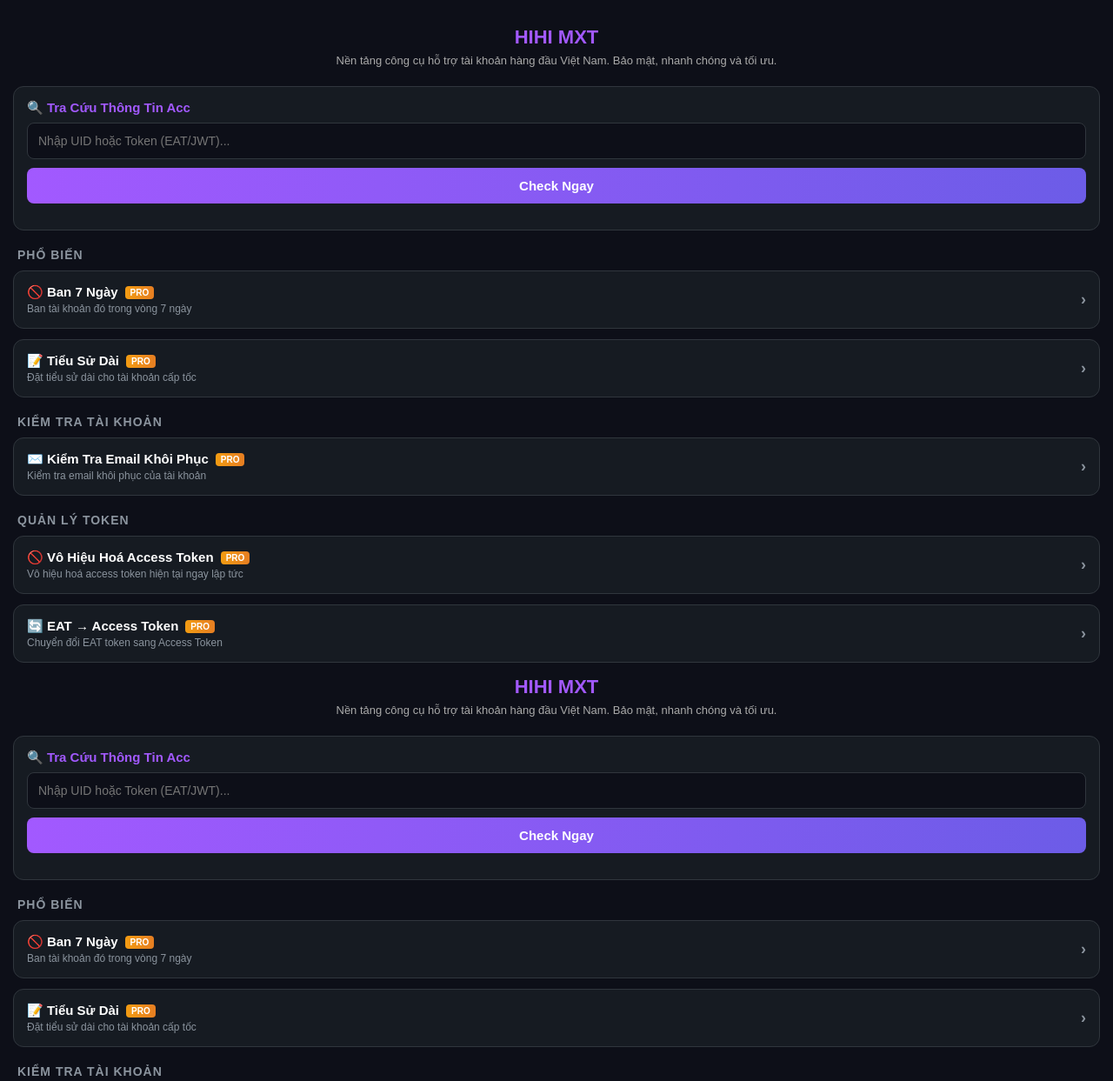
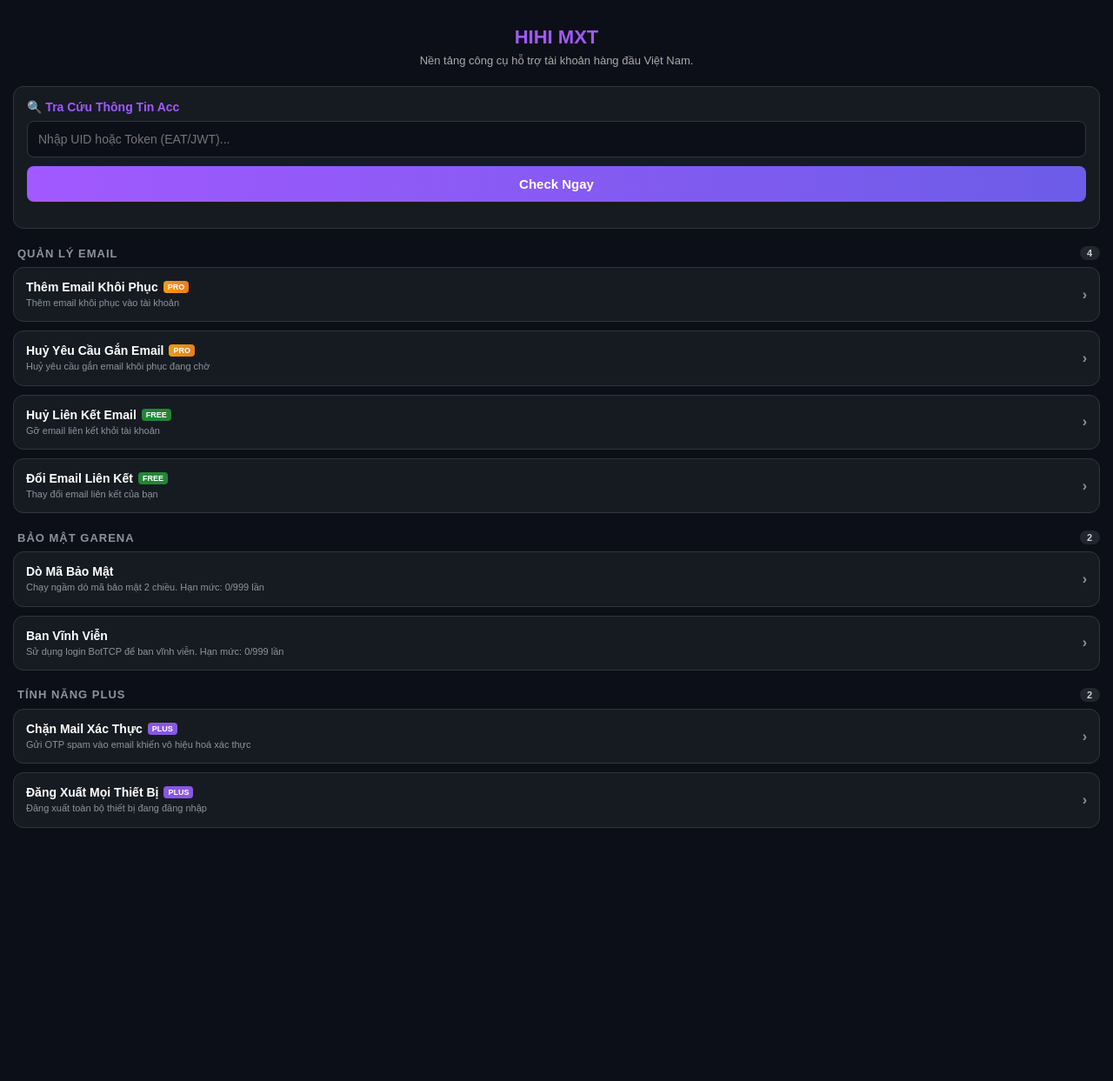
Before and after one commit to nguyenhaophong123456-ops/Checkmxt-website, a plain HTML site: page index.html in a window 1280 px wide. Shown: the top 1243 px of the page at 87% size. After the commit the page ends 1012 px from the top, so only its background shows below. Drawn offline with Linux system fonts and the light colour scheme.

Commit message:
Update index.html

```diff
--- a/index.html
+++ b/index.html
@@ -10,167 +10,104 @@
         .title { font-size: 22px; font-weight: bold; color: #a259ff; margin: 15px 0 5px 0; }
         .desc { font-size: 13px; color: #aaa; margin-bottom: 20px; line-height: 1.4; padding: 0 5px; }
 
-        .section-title { font-size: 14px; font-weight: bold; color: #8b949e; text-align: left; margin: 20px 0 10px 5px; text-transform: uppercase; letter-spacing: 1px; }
+        .section-title { font-size: 13px; font-weight: bold; color: #8b949e; text-align: left; margin: 20px 0 8px 5px; text-transform: uppercase; letter-spacing: 1px; display: flex; justify-content: space-between; align-items: center; }
+        .section-title span { font-size: 11px; background: #21262d; padding: 2px 8px; border-radius: 10px; color: #c9d1d9; }
 
-        .card { background: #161b22; border: 1px solid #30363d; border-radius: 12px; padding: 15px; margin-bottom: 12px; text-align: left; display: flex; align-items: center; justify-content: space-between; }
+        .card { background: #161b22; border: 1px solid #30363d; border-radius: 12px; padding: 14px; margin-bottom: 10px; text-align: left; display: flex; align-items: center; justify-content: space-between; }
         .card-info { flex: 1; }
-        .card-title { font-size: 15px; font-weight: bold; color: #fff; margin-bottom: 3px; display: flex; align-items: center; gap: 8px; }
-        .card-desc { font-size: 12px; color: #8b949e; }
+        .card-title { font-size: 14px; font-weight: bold; color: #fff; margin-bottom: 3px; display: flex; align-items: center; gap: 6px; }
+        .card-desc { font-size: 11px; color: #8b949e; line-height: 1.3; }
 
-        .badge-pro { background: linear-gradient(90deg, #f39c12, #e67e22); color: #fff; font-size: 10px; padding: 2px 6px; border-radius: 4px; font-weight: bold; }
+        .badge-pro { background: linear-gradient(90deg, #f39c12, #e67e22); color: #fff; font-size: 9px; padding: 2px 5px; border-radius: 4px; font-weight: bold; }
+        .badge-free { background: #238636; color: #fff; font-size: 9px; padding: 2px 5px; border-radius: 4px; font-weight: bold; }
+        .badge-plus { background: #8957e5; color: #fff; font-size: 9px; padding: 2px 5px; border-radius: 4px; font-weight: bold; }
 
         .input-box { width: 100%; padding: 12px; background: #0d0f18; border: 1px solid #30363d; border-radius: 8px; color: #fff; margin-bottom: 10px; font-size: 14px; }
         .btn-check { display: block; width: 100%; padding: 12px; background: linear-gradient(90deg, #a259ff, #6c5ce7); color: #fff; border: none; border-radius: 8px; font-weight: bold; font-size: 15px; cursor: pointer; margin-bottom: 15px; }
-
-        .arrow { color: #8b949e; font-size: 18px; font-weight: bold; }
+        .arrow { color: #8b949e; font-size: 16px; font-weight: bold; padding-left: 8px; }
     </style>
 </head>
 <body>
 
     <div class="title">HIHI MXT</div>
-    <div class="desc">Nền tảng công cụ hỗ trợ tài khoản hàng đầu Việt Nam. Bảo mật, nhanh chóng và tối ưu.</div>
+    <div class="desc">Nền tảng công cụ hỗ trợ tài khoản hàng đầu Việt Nam.</div>
 
     <!-- Ô tra cứu chính -->
     <div style="background: #161b22; border: 1px solid #30363d; border-radius: 12px; padding: 15px; margin-bottom: 20px; text-align: left;">
-        <div style="font-size: 15px; font-weight: bold; color: #a259ff; margin-bottom: 8px;">🔍 Tra Cứu Thông Tin Acc</div>
+        <div style="font-size: 14px; font-weight: bold; color: #a259ff; margin-bottom: 8px;">🔍 Tra Cứu Thông Tin Acc</div>
         <input type="text" class="input-box" placeholder="Nhập UID hoặc Token (EAT/JWT)...">
         <button class="btn-check">Check Ngay</button>
     </div>
 
-    <!-- Nhóm phổ biến -->
-    <div class="section-title">Phổ Biến</div>
+    <!-- QUẢN LÝ EMAIL -->
+    <div class="section-title">Quản Lý Email <span>4</span></div>
 
     <div class="card">
         <div class="card-info">
-            <div class="card-title">🚫 Ban 7 Ngày <span class="badge-pro">PRO</span></div>
-            <div class="card-desc">Ban tài khoản đó trong vòng 7 ngày</div>
+            <div class="card-title">Thêm Email Khôi Phục <span class="badge-pro">PRO</span></div>
+            <div class="card-desc">Thêm email khôi phục vào tài khoản</div>
         </div>
         <div class="arrow">›</div>
     </div>
 
     <div class="card">
         <div class="card-info">
-            <div class="card-title">📝 Tiểu Sử Dài <span class="badge-pro">PRO</span></div>
-            <div class="card-desc">Đặt tiểu sử dài cho tài khoản cấp tốc</div>
-        </div>
-        <div class="arrow">›</div>
-    </div>
-
-    <!-- Nhóm kiểm tra -->
-    <div class="section-title">Kiểm Tra Tài Khoản</div>
-
-    <div class="card">
-        <div class="card-info">
-            <div class="card-title">✉️ Kiểm Tra Email Khôi Phục <span class="badge-pro">PRO</span></div>
-            <div class="card-desc">Kiểm tra email khôi phục của tài khoản</div>
-        </div>
-        <div class="arrow">›</div>
-    </div>
-
-    <!-- Nhóm quản lý token -->
-    <div class="section-title">Quản Lý Token</div>
-
-    <div class="card">
-        <div class="card-info">
-            <div class="card-title">🚫 Vô Hiệu Hoá Access Token <span class="badge-pro">PRO</span></div>
-            <div class="card-desc">Vô hiệu hoá access token hiện tại ngay lập tức</div>
+            <div class="card-title">Huỷ Yêu Cầu Gắn Email <span class="badge-pro">PRO</span></div>
+            <div class="card-desc">Huỷ yêu cầu gắn email khôi phục đang chờ</div>
         </div>
         <div class="arrow">›</div>
     </div>
 
     <div class="card">
         <div class="card-info">
-            <div class="card-title">🔄 EAT → Access Token <span class="badge-pro">PRO</span></div>
-            <div class="card-desc">Chuyển đổi EAT token sang Access Token</div>
-        </div>
-        <div class="arrow">›</div>
-    </div>
-
-</body>
-</html><!DOCTYPE html>
-<html lang="vi">
-<head>
-    <meta charset="UTF-8">
-    <meta name="viewport" content="width=device-width, initial-scale=1.0">
-    <title>HIHI MXT - Nền Tảng Công Cụ</title>
-    <style>
-        * { box-sizing: border-box; margin: 0; padding: 0; font-family: sans-serif; }
-        body { background-color: #0d0f18; color: #fff; padding: 15px; padding-bottom: 50px; text-align: center; }
-        .title { font-size: 22px; font-weight: bold; color: #a259ff; margin: 15px 0 5px 0; }
-        .desc { font-size: 13px; color: #aaa; margin-bottom: 20px; line-height: 1.4; padding: 0 5px; }
-
-        .section-title { font-size: 14px; font-weight: bold; color: #8b949e; text-align: left; margin: 20px 0 10px 5px; text-transform: uppercase; letter-spacing: 1px; }
-
-        .card { background: #161b22; border: 1px solid #30363d; border-radius: 12px; padding: 15px; margin-bottom: 12px; text-align: left; display: flex; align-items: center; justify-content: space-between; }
-        .card-info { flex: 1; }
-        .card-title { font-size: 15px; font-weight: bold; color: #fff; margin-bottom: 3px; display: flex; align-items: center; gap: 8px; }
-        .card-desc { font-size: 12px; color: #8b949e; }
-
-        .badge-pro { background: linear-gradient(90deg, #f39c12, #e67e22); color: #fff; font-size: 10px; padding: 2px 6px; border-radius: 4px; font-weight: bold; }
-
-        .input-box { width: 100%; padding: 12px; background: #0d0f18; border: 1px solid #30363d; border-radius: 8px; color: #fff; margin-bottom: 10px; font-size: 14px; }
-        .btn-check { display: block; width: 100%; padding: 12px; background: linear-gradient(90deg, #a259ff, #6c5ce7); color: #fff; border: none; border-radius: 8px; font-weight: bold; font-size: 15px; cursor: pointer; margin-bottom: 15px; }
-
-        .arrow { color: #8b949e; font-size: 18px; font-weight: bold; }
-    </style>
-</head>
-<body>
-
-    <div class="title">HIHI MXT</div>
-    <div class="desc">Nền tảng công cụ hỗ trợ tài khoản hàng đầu Việt Nam. Bảo mật, nhanh chóng và tối ưu.</div>
-
-    <!-- Ô tra cứu chính -->
-    <div style="background: #161b22; border: 1px solid #30363d; border-radius: 12px; padding: 15px; margin-bottom: 20px; text-align: left;">
-        <div style="font-size: 15px; font-weight: bold; color: #a259ff; margin-bottom: 8px;">🔍 Tra Cứu Thông Tin Acc</div>
-        <input type="text" class="input-box" placeholder="Nhập UID hoặc Token (EAT/JWT)...">
-        <button class="btn-check">Check Ngay</button>
-    </div>
-
-    <!-- Nhóm phổ biến -->
-    <div class="section-title">Phổ Biến</div>
-
-    <div class="card">
-        <div class="card-info">
-            <div class="card-title">🚫 Ban 7 Ngày <span class="badge-pro">PRO</span></div>
-            <div class="card-desc">Ban tài khoản đó trong vòng 7 ngày</div>
+            <div class="card-title">Huỷ Liên Kết Email <span class="badge-free">FREE</span></div>
+            <div class="card-desc">Gỡ email liên kết khỏi tài khoản</div>
         </div>
         <div class="arrow">›</div>
     </div>
 
     <div class="card">
         <div class="card-info">
-            <div class="card-title">📝 Tiểu Sử Dài <span class="badge-pro">PRO</span></div>
-            <div class="card-desc">Đặt tiểu sử dài cho tài khoản cấp tốc</div>
+            <div class="card-title">Đổi Email Liên Kết <span class="badge-free">FREE</span></div>
+            <div class="card-desc">Thay đổi email liên kết của bạn</div>
         </div>
         <div class="arrow">›</div>
     </div>
 
-    <!-- Nhóm kiểm tra -->
-    <div class="section-title">Kiểm Tra Tài Khoản</div>
+    <!-- BẢO MẬT GARENA -->
+    <div class="section-title">Bảo Mật Garena <span>2</span></div>
 
     <div class="card">
         <div class="card-info">
-            <div class="card-title">✉️ Kiểm Tra Email Khôi Phục <span class="badge-pro">PRO</span></div>
-            <div class="card-desc">Kiểm tra email khôi phục của tài khoản</div>
-        </div>
-        <div class="arrow">›</div>
-    </div>
-
-    <!-- Nhóm quản lý token -->
-    <div class="section-title">Quản Lý Token</div>
-
-    <div class="card">
-        <div class="card-info">
-            <div class="card-title">🚫 Vô Hiệu Hoá Access Token <span class="badge-pro">PRO</span></div>
-            <div class="card-desc">Vô hiệu hoá access token hiện tại ngay lập tức</div>
+            <div class="card-title">Dò Mã Bảo Mật</div>
+            <div class="card-desc">Chạy ngầm dò mã bảo mật 2 chiều. Hạn mức: 0/999 lần</div>
         </div>
         <div class="arrow">›</div>
     </div>
 
     <div class="card">
         <div class="card-info">
-            <div class="card-title">🔄 EAT → Access Token <span class="badge-pro">PRO</span></div>
-            <div class="card-desc">Chuyển đổi EAT token sang Access Token</div>
+            <div class="card-title">Ban Vĩnh Viễn</div>
+            <div class="card-desc">Sử dụng login BotTCP để ban vĩnh viễn. Hạn mức: 0/999 lần</div>
+        </div>
+        <div class="arrow">›</div>
+    </div>
+
+    <!-- TÍNH NĂNG PLUS -->
+    <div class="section-title">Tính Năng Plus <span>2</span></div>
+
+    <div class="card">
+        <div class="card-info">
+            <div class="card-title">Chặn Mail Xác Thực <span class="badge-plus">PLUS</span></div>
+            <div class="card-desc">Gửi OTP spam vào email khiến vô hiệu hoá xác thực</div>
+        </div>
+        <div class="arrow">›</div>
+    </div>
+
+    <div class="card">
+        <div class="card-info">
+            <div class="card-title">Đăng Xuất Mọi Thiết Bị <span class="badge-plus">PLUS</span></div>
+            <div class="card-desc">Đăng xuất toàn bộ thiết bị đang đăng nhập</div>
         </div>
         <div class="arrow">›</div>
     </div>
```
